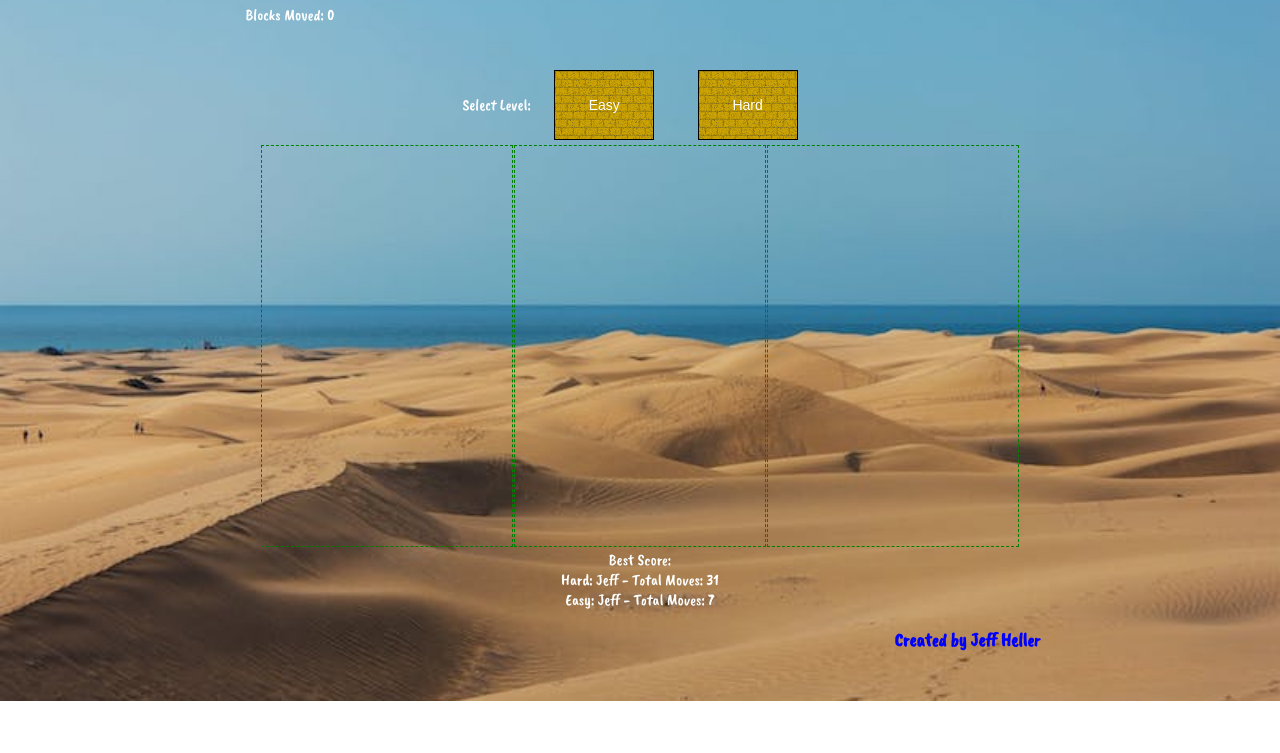
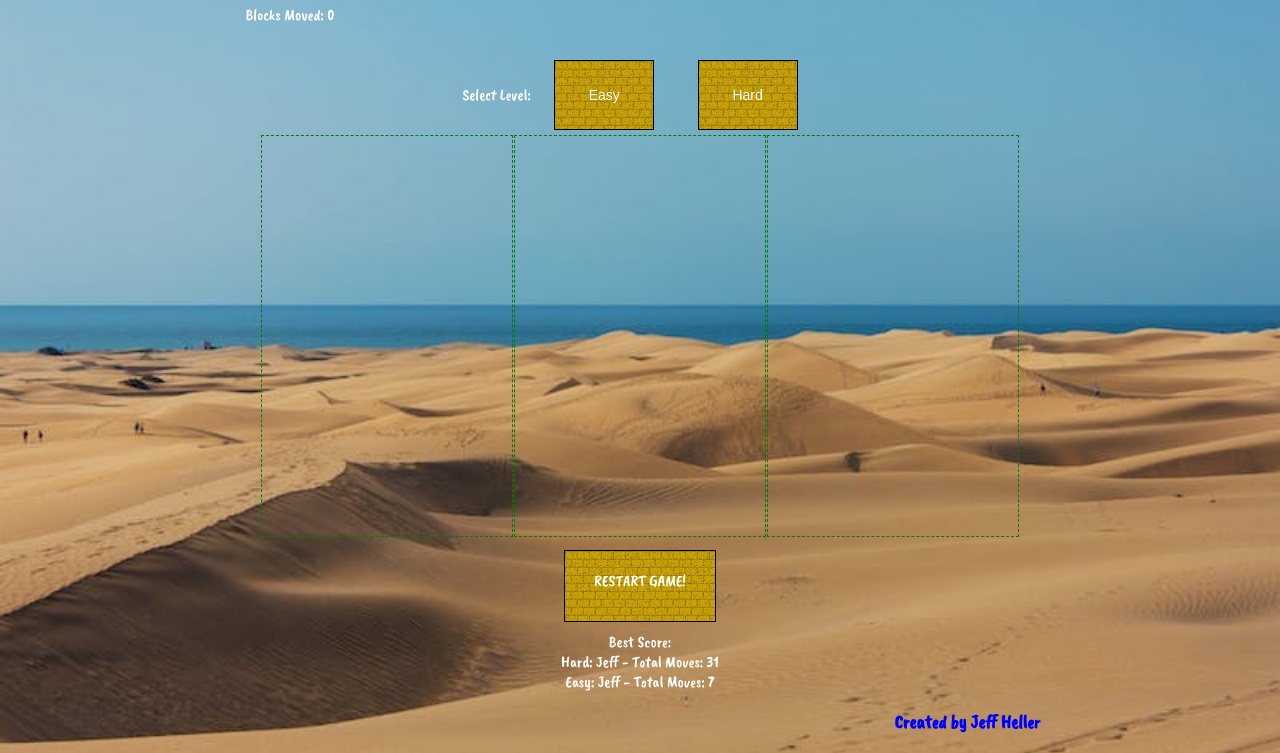
Before and after one commit to Jheller11/pyramids, a plain HTML site: page game.html in a window 1280 px wide. Shown: the part 99-852 px from the top of the page. Before the commit the page ends 800 px from the top, so only its background shows below. Drawn offline with nearby package versions, Linux system fonts and the light colour scheme.

Commit message:
Restart Button added

```diff
--- a/game.html
+++ b/game.html
@@ -24,6 +24,7 @@
             <div class="column" id="columntwo"></div>
             <div class="column" id="columnthree"></div>
         </div>
+        <a href="game.html" class="block restart"> <br>RESTART GAME!</a>
         <div class="topScore">Best Score:<br>Hard: Jeff - Total Moves: 31<br>Easy: Jeff - Total Moves: 7</div>
     </main>
     <footer>
--- a/style.css
+++ b/style.css
@@ -28,6 +28,10 @@ a:hover {
     background-color: lime;
 }
 
+.restart {
+    margin: 10px auto;
+}
+
 button {
     margin: auto 20px;
     width: 100px;
@@ -51,7 +55,7 @@ h1 {
 .counter {
     height: 50px;
     width: 100px;
-    margin-bottom: 15px;
+    margin-bottom: 5px;
 }
 
 .gamecontainer {
```
